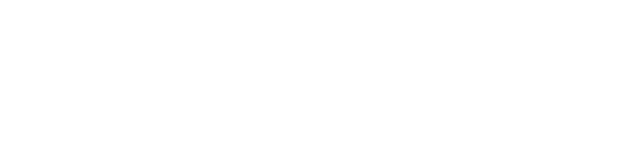
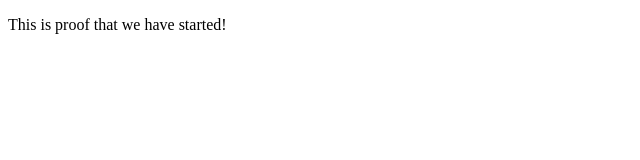
Before and after one commit to npontorno/ByterReviews, a website: page index.html in a window 1280 px wide. Shown: the whole page, without its empty margins (0-640 px from the left). Drawn offline with Linux system fonts and the light colour scheme.

Commit message:
First Real Commit

```diff
--- a/index.html
+++ b/index.html
@@ -1 +1,13 @@
 <!-- Write Project Code Here -->
+
+<!DOCTYPE html>
+<html>
+    <head>
+        <link rel="stylesheet" href="">
+        <title>426FinalProject</title>
+    </head>
+
+    <body>
+        <p>This is proof that we have started!</p>
+    </body>
+</html>
```
